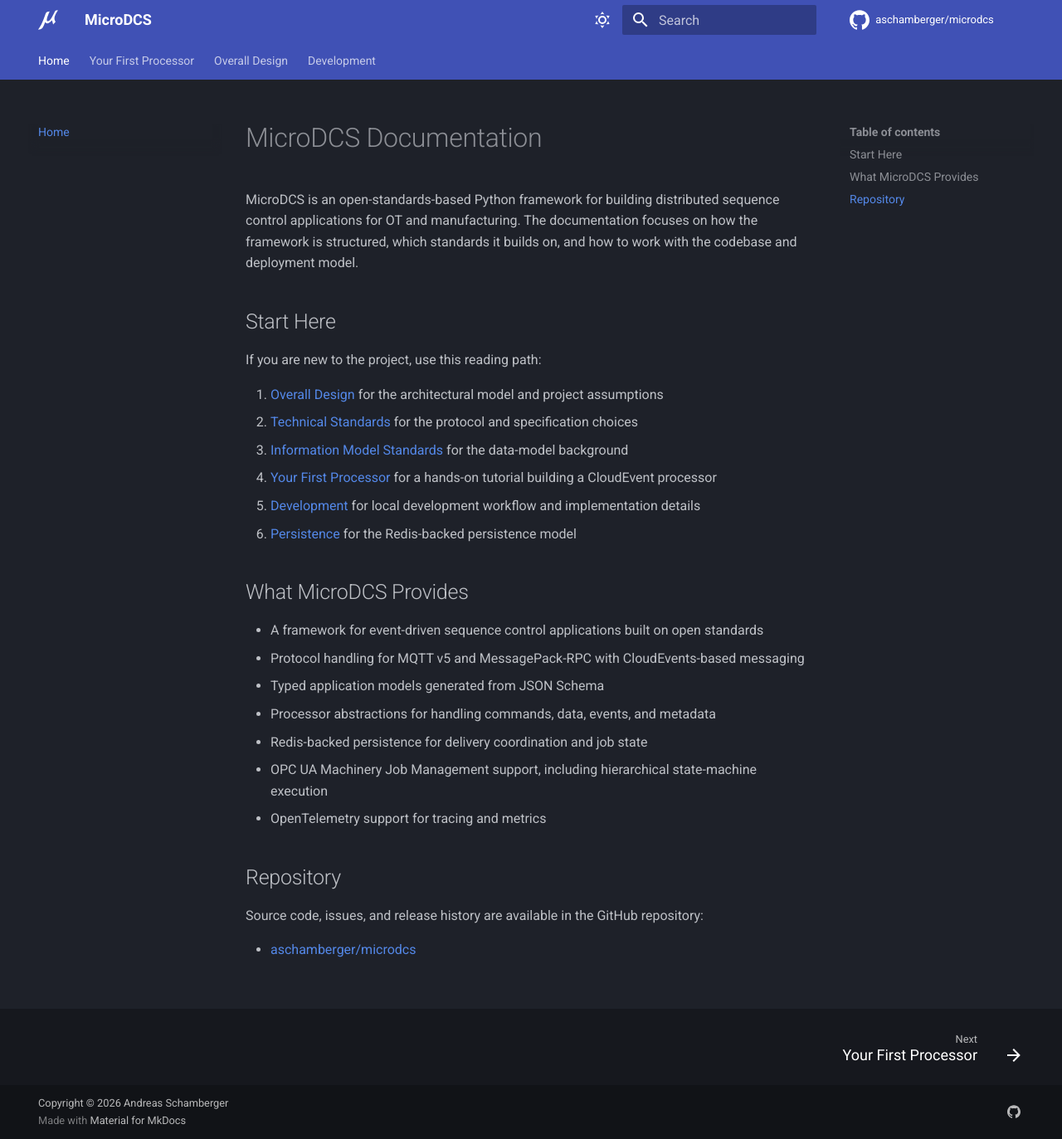
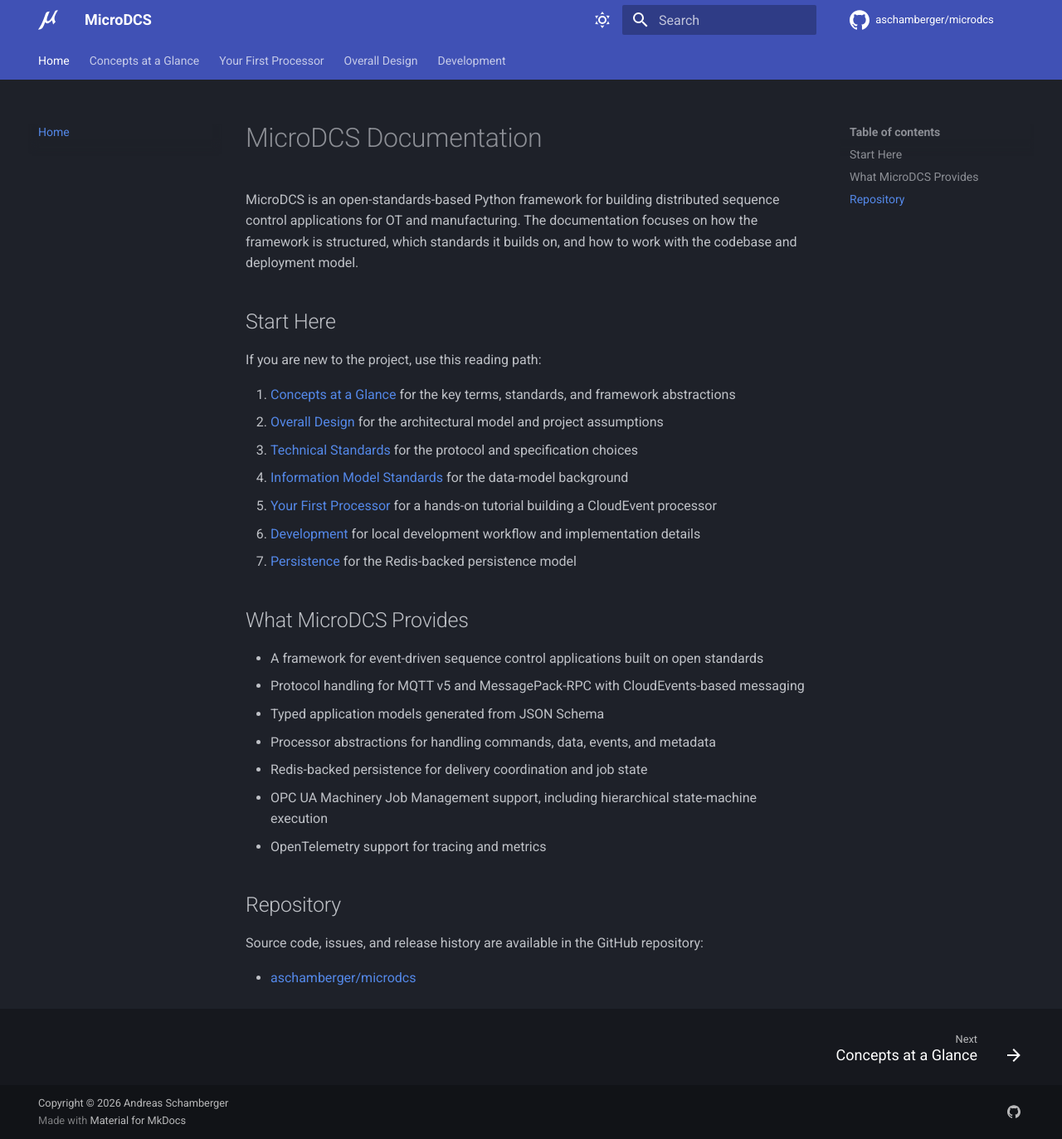
Before and after one commit to aschamberger/microdcs, an MkDocs documentation site: the page built from docs/index.md, in a window 1280 px wide and 1373 px high. Shown: the whole window at 83% size. Built offline with MkDocs 1.6.1 and Material for MkDocs 9.7.7, drawn with Linux system fonts in a browser that asks for light colours; comment, search, counter and statistics services are not loaded.

Commit message:
docs: add 'Concepts at a Glance' page with glossary
- Cover domain concepts (ISA-95 pyramid, OPC UA, job management)
- Cover framework concepts (CloudEvents, processors, binding direction,
  abstract methods, protocol handler/binding, message intent, response
  chain, hidden fields, DataClassMixin)
- Add alphabetical glossary of 25 terms
- Add to mkdocs nav and index.md reading path

```diff
--- a/docs/index.md
+++ b/docs/index.md
@@ -6,12 +6,13 @@
 
 If you are new to the project, use this reading path:
 
-1. [Overall Design](overall-design.md) for the architectural model and project assumptions
-2. [Technical Standards](technical-standards.md) for the protocol and specification choices
-3. [Information Model Standards](information-model-standards.md) for the data-model background
-4. [Your First Processor](your-first-processor.md) for a hands-on tutorial building a CloudEvent processor
-5. [Development](development.md) for local development workflow and implementation details
-6. [Persistence](persistence.md) for the Redis-backed persistence model
+1. [Concepts at a Glance](concepts.md) for the key terms, standards, and framework abstractions
+2. [Overall Design](overall-design.md) for the architectural model and project assumptions
+3. [Technical Standards](technical-standards.md) for the protocol and specification choices
+4. [Information Model Standards](information-model-standards.md) for the data-model background
+5. [Your First Processor](your-first-processor.md) for a hands-on tutorial building a CloudEvent processor
+6. [Development](development.md) for local development workflow and implementation details
+7. [Persistence](persistence.md) for the Redis-backed persistence model
 
 ## What MicroDCS Provides
 
--- a/mkdocs.yml
+++ b/mkdocs.yml
@@ -29,6 +29,7 @@
     - navigation.footer
 nav:
   - Home: index.md
+  - Concepts at a Glance: concepts.md
   - Your First Processor: your-first-processor.md
   - Overall Design:
       - Overview: overall-design.md
```
Also changed, not shown: docs/concepts.md (added, +174 -0 lines).
